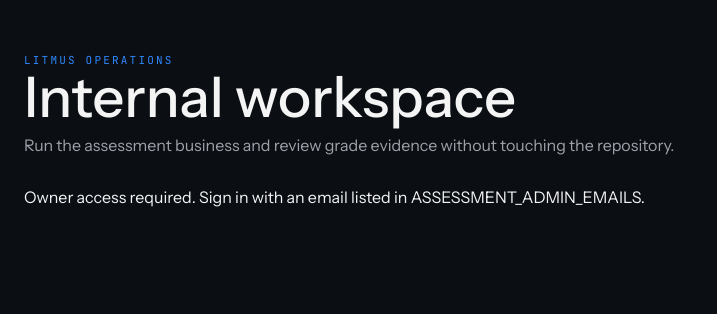
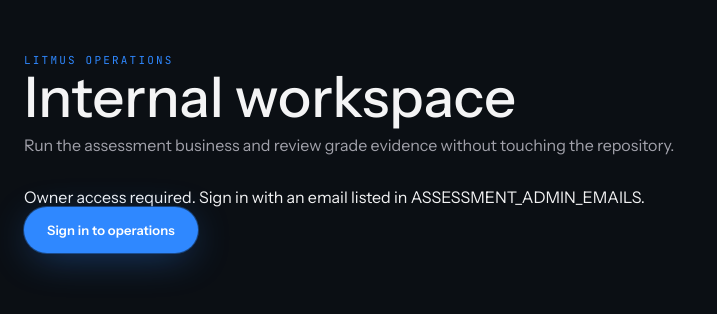
Before and after one commit to EchoPrism44/quickyield-scanner, a Next.js app: page /ops in a window 1280 px wide. Shown: the top 314 px of the page, without its empty margins (0-717 px from the left). Built offline with nearby package versions, Linux system fonts and the light colour scheme; no server answers.

Commit message:
fix: add operations sign-in entrypoint

```diff
--- a/app/ops/page.tsx
+++ b/app/ops/page.tsx
@@ -3,5 +3,5 @@
 
 export default async function OperationsHome() {
   const allowed = await isAssessmentAdmin()
-  return <main className="qy-analytics"><div className="qy-container"><div className="qy-analytics-head"><div><span className="qy-overline qy-overline-signal">Litmus operations</span><h1 className="qy-h2">Internal workspace</h1><p className="qy-analytics-sub">Run the assessment business and review grade evidence without touching the repository.</p></div></div>{allowed ? <div className="ql-ops-hub"><Link href="/ops/assessments" className="ql-ops-hub-card"><strong>Assessment queue</strong><span>Qualify leads, prepare reports, and track factual review.</span></Link><Link href="/ops/audits" className="ql-ops-hub-card"><strong>Grade audits</strong><span>Check snapshot integrity, grade distributions, and data freshness.</span></Link><Link href="/ops/methodology" className="ql-ops-hub-card"><strong>Methodology</strong><span>Review the live weights, thresholds, and public language.</span></Link><div className="ql-ops-hub-card ql-ops-hub-card--muted"><strong>Field Notes</strong><span>Editorial publishing remains code-reviewed for now. A CMS editor is the next content workflow.</span></div></div> : <p role="alert">Owner access required. Sign in with an email listed in ASSESSMENT_ADMIN_EMAILS.</p>}</div></main>
+  return <main className="qy-analytics"><div className="qy-container"><div className="qy-analytics-head"><div><span className="qy-overline qy-overline-signal">Litmus operations</span><h1 className="qy-h2">Internal workspace</h1><p className="qy-analytics-sub">Run the assessment business and review grade evidence without touching the repository.</p></div></div>{allowed ? <div className="ql-ops-hub"><Link href="/ops/assessments" className="ql-ops-hub-card"><strong>Assessment queue</strong><span>Qualify leads, prepare reports, and track factual review.</span></Link><Link href="/ops/audits" className="ql-ops-hub-card"><strong>Grade audits</strong><span>Check snapshot integrity, grade distributions, and data freshness.</span></Link><Link href="/ops/methodology" className="ql-ops-hub-card"><strong>Methodology</strong><span>Review the live weights, thresholds, and public language.</span></Link><div className="ql-ops-hub-card ql-ops-hub-card--muted"><strong>Field Notes</strong><span>Editorial publishing remains code-reviewed for now. A CMS editor is the next content workflow.</span></div></div> : <div className="ql-ops-access"><p role="alert">Owner access required. Sign in with an email listed in ASSESSMENT_ADMIN_EMAILS.</p><Link className="ql-btn ql-btn--primary" href="/sign-in?redirect_url=%2Fops">Sign in to operations</Link></div>}</div></main>
 }
```
Also changed, not shown: app/sign-in/[[...sign-in]]/page.tsx (+6 -2 lines).
